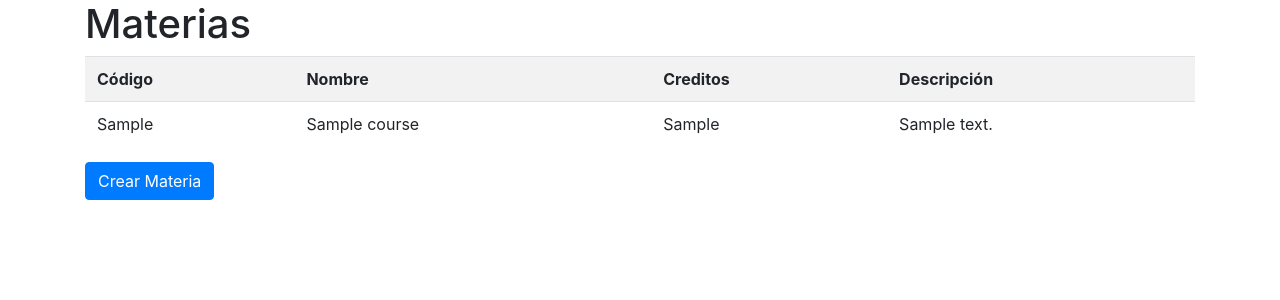
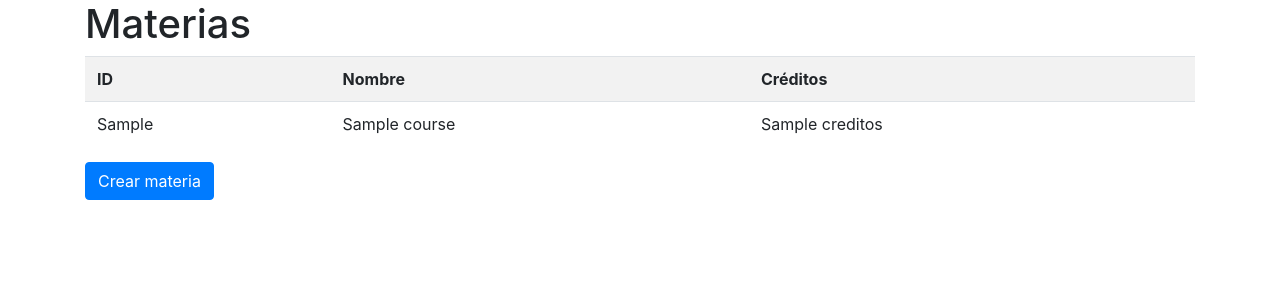
Before and after one commit to 1CEW0lf/sis_poo, a Flask app: template templates/courses.html in a window 1280 px wide. Shown: the part 56-356 px from the top of the page. Run offline with Flask 3, Linux system fonts and the light colour scheme; the template is opened without the code that fills it: most values are stand-ins (such as "Sample title", 1, 10 or a date in 2020); some libraries are stand-ins or nearby versions.

Commit message:
correccion

```diff
--- a/templates/courses.html
+++ b/templates/courses.html
@@ -4,22 +4,20 @@
   <h1>Materias</h1>
   <table class="table table-striped">
     <tr>
-      <th>Código</th>
+      <th>ID</th>
       <th>Nombre</th>
-      <th>Creditos</th>
-      <th>Descripción</th>
+      <th>Créditos</th>
     </tr>
     {% for course in courses_list %}
     <tr>
-      <td>{{course.codigo_materia}}</td>
-      <td>{{course.nombre_materia}}</td>
-      <td>{{course.creditos_materia}}</td>
-      <td>{{course.descripcion_materia}}</td>
+      <td>{{course.id_materia}}</td>
+      <td>{{course.nombre}}</td>
+      <td>{{course.creditos}}</td>
     </tr>
     {% endfor %}
   </table>
   <a href="/new_course" type="button" class="btn btn-primary"
-    >Crear Materia</a
+    >Crear materia</a
   >
 </div>
 {% endblock %}
```
